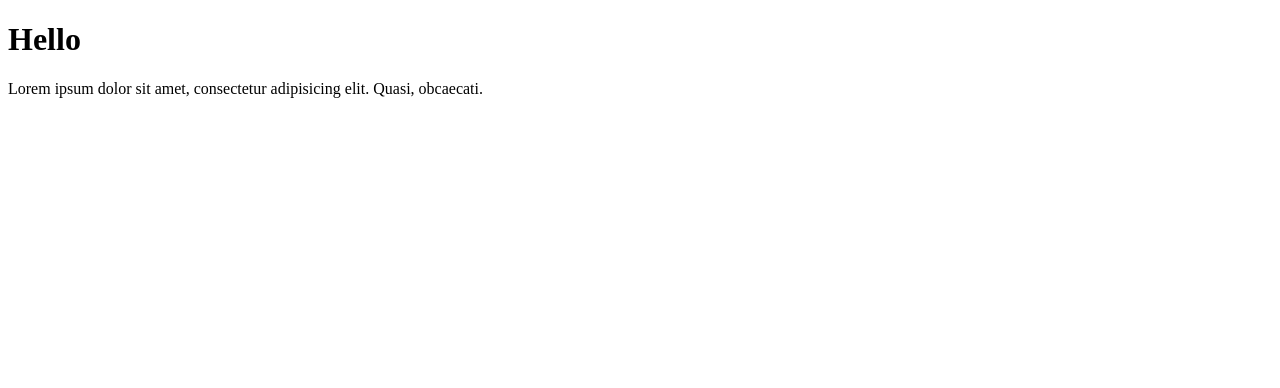
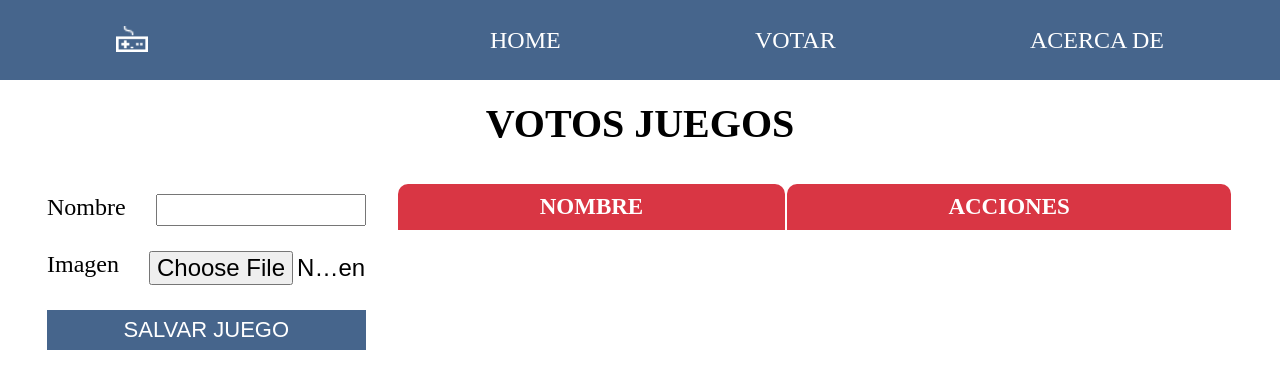
Before and after one commit to Giancarloct90/gamesSocketFE, a website built with webpack: page src/index.html in a window 1280 px wide. Built offline with nearby package versions, Linux system fonts and the light colour scheme; files whose address does not match are found by name.

Commit message:
20.10.21

```diff
--- a/src/controllers/homeCtrlr.js
+++ b/src/controllers/homeCtrlr.js
@@ -1,7 +1,55 @@
-import view from "../view/home.html";
+import view from '../view/home.html';
+import GameDAO from '../model/gameDAO';
+const gameDAO = new GameDAO();
 
 export const home = async () => {
+
+    // INIT COMPONENTS
     let div = document.createElement('div');
     div.innerHTML = view;
+    const btnSaveGame = div.querySelector('#btnSaveGame');
+    // VARIABLES
+    const nombre = div.querySelector('#nombre');
+    const image = div.querySelector('#image');
+    const tbody = div.querySelector('#tbody');
+
+    // console.log(view);
+
+    // ADD EVENT LISTNER BUTTON TO CLICK
+    btnSaveGame.addEventListener('click', async () => {
+        let res = await gameDAO.insertGame(nombre.value, image.files[0]);
+        console.log(res);
+    });
+
+    // TO RENDER GAMES
+    const renderGames = async (games) => {
+        // console.log(games);
+        let html = '';
+        games.map(game => {
+            // html = `<tr>`;
+            html += `<td>${game.nombre}</td>`;
+            html += `<td>Actulizar/Borrar</td>`;
+            // html = `<tr>`;
+            let tr = document.createElement('tr');
+            tr.innerHTML = html;
+            tbody.appendChild(tr);
+            console.log(tr);
+            html = '';
+        });
+        //<tr>
+        //<td>hello</td>
+        // <td>Actulizar/Borrar</td>
+        // </tr>
+    }
+
+    // GET ALL GAMES
+    try {
+        let res = await gameDAO.getAllGames();
+        console.log(res);
+        renderGames(res.gameDB);
+    } catch (e) {
+        console.log('Error trying to get all data');
+    }
+
     return div;
 }
--- a/src/controllers/indexCtrlr.js
+++ b/src/controllers/indexCtrlr.js
@@ -3,5 +3,5 @@ import {
 } from './homeCtrlr';
 
 export const components = {
-    home: home
+    home: home,
 }
--- a/src/index.html
+++ b/src/index.html
@@ -1,12 +1,28 @@
 <!DOCTYPE html>
 <html lang="en">
+
 <head>
     <meta charset="UTF-8">
     <meta http-equiv="X-UA-Compatible" content="IE=edge">
     <meta name="viewport" content="width=device-width, initial-scale=1.0">
     <title>Document</title>
 </head>
+
 <body>
+    <header class="navBar">
+        <nav class="navBarNav">
+            <div class="navBarLogo">
+                <img src="./asset/icon/logo.png" alt="">
+            </div>
+            <ul class="navBarULinks">
+                <li><a href="">HOME</a></li>
+                <li><a href="">VOTAR</a></li>
+                <li><a href="">ACERCA DE</a></li>
+            </ul>
+        </nav>
+    </header>
+
     <div id="contentDiv"></div>
 </body>
+
 </html>
--- a/src/main.js
+++ b/src/main.js
@@ -4,6 +4,7 @@ import {
     routes
 } from './routes/routes';
 import './index';
+import './style/style.css'
 
 routes(window.location.hash);
 window.addEventListener('hashchange', async () => {
--- /dev/null
+++ b/src/model/gameDAO.js
@@ -0,0 +1,42 @@
+export default class GameDAO {
+    constructor() {
+        this.uri = 'http://localhost:3000/API/games';
+    }
+
+    // TO GET ALL GAMES
+    async getAllGames() {
+        try {
+            let response = await fetch(this.uri);
+            let games = await response.json();
+            if (!games.ok) {
+                return {
+                    ok: false,
+                    message: 'Error obtener data'
+                }
+            }
+            return games;
+        } catch (e) {
+            console.log('Error Trying to get all data ', e);
+            return {
+                ok: false,
+                message: 'Error Trying to get all data'
+            }
+        }
+    }
+
+    async insertGame(nombre, image) {
+        let formData = new FormData();
+        formData.append('nombre', nombre);
+        formData.append('image', image);
+        try {
+            let response = await fetch(this.uri, {
+                method: 'POST',
+                body: formData
+            });
+            let games = await response.json();
+            return games;
+        } catch (e) {
+            console.log('Error insetar juego');
+        }
+    }
+}
--- a/src/routes/routes.js
+++ b/src/routes/routes.js
@@ -5,11 +5,16 @@ import {
 const contentDiv = document.getElementById('contentDiv');
 
 export const routes = async (route) => {
+    contentDiv.innerHTML = '';
     switch (route) {
         case '':
             contentDiv.appendChild(await components.home());
             break;
         case '#/':
+            contentDiv.appendChild(await components.home());
+            break;
+        case '#/Game':
+            contentDiv.appendChild(await components.game());
             break;
     }
 }
--- /dev/null
+++ b/src/style/_global.scss
@@ -0,0 +1,46 @@
+* {
+    margin: 0px;
+    padding: 0px;
+    box-sizing: border-box;
+}
+
+html {
+    font-size: 62.5%;
+}
+
+h1 {
+    font-size: $header1;
+}
+
+li,
+button,
+label,
+input,
+a,
+p {
+    font-size: $text;
+}
+
+h2 {
+    font-size: $header2;
+}
+
+
+h3 {
+    font-size: $header3;
+}
+
+
+h4,
+h5 {
+    font-size: $header4;
+}
+
+a {
+    color: black;
+    text-decoration: none;
+}
+
+li {
+    list-style: none;
+}
--- /dev/null
+++ b/src/style/_home.scss
@@ -0,0 +1,84 @@
+.tittleHome {
+    width: 95%;
+    margin: auto;
+
+    .titleHome {
+        text-align: center;
+        margin: 2rem;
+        font-size: 4rem;
+    }
+}
+
+.divHome {
+    width: 95%;
+    margin: auto;
+    min-height: 90vh;
+    display: flex;
+
+    .form {
+        margin: 1.5rem;
+        flex: 1 1 10rem;
+        width: 40%;
+        height: 18rem;
+        // background-color: blueviolet;
+        display: flex;
+        flex-direction: column;
+        justify-content: space-around;
+
+
+        .formNombre,
+        .formImage {
+            display: flex;
+
+            input {
+                margin-left: 3rem;
+                width: 100%;
+            }
+        }
+
+        .btnSaveGame {
+            height: 4rem;
+            border: none;
+            background-color: #46658C;
+            color: white;
+            font-size: 2.2rem;
+            cursor: pointer;
+            transition: all 0.2s ease-in;
+
+            &:hover {
+                background-color: #537db1;
+                height: 4.3rem;
+                // width: ;
+            }
+
+        }
+    }
+
+    .divTableGames {
+        margin: 1.5rem;
+        flex: 2 1 40rem;
+        width: 100%;
+        // background-color: brown;
+
+        .tableGames {
+            width: 100%;
+            border-radius: 1rem;
+            font-size: 3rem;
+            border: 1px black;
+
+            th {
+                border-top-left-radius: 1rem;
+                border-top-right-radius: 1rem;
+                background-color: #D93644;
+                color: white;
+                font-size: 2.3rem;
+                padding: 1rem;
+            }
+
+            td {
+                background-color: rgb(243, 234, 234);
+                padding: 0.8rem 2.5rem;
+            }
+        }
+    }
+}
--- /dev/null
+++ b/src/style/_navBar.scss
@@ -0,0 +1,35 @@
+.navBar {
+    background-color: #46658C;
+
+    .navBarNav {
+        min-height: 10vh;
+        padding: 2rem;
+        width: 85%;
+        margin: auto;
+        display: flex;
+        justify-content: space-between;
+        align-items: center;
+
+        .navBarLogo {
+            flex: 1 1 10rem;
+
+            img {
+                width: 3.2rem;
+                cursor: pointer;
+            }
+        }
+
+        .navBarULinks {
+            flex: 1 1 40rem;
+            display: flex;
+            justify-content: space-between;
+
+            li {
+                a {
+                    color: white;
+                }
+            }
+        }
+    }
+
+}
--- a/src/style/style.scss
+++ b/src/style/style.scss
@@ -0,0 +1,9 @@
+$header1: 2.5rem;
+$header2: 4rem;
+$header3: 3.3rem;
+$header4: 2rem;
+$text: 2.4rem;
+
+@import 'global';
+@import 'navBar';
+@import 'home';
--- a/src/view/home.html
+++ b/src/view/home.html
@@ -1,4 +1,44 @@
-<div>
-    <h1>Hello</h1>
-    <p>Lorem ipsum dolor sit amet, consectetur adipisicing elit. Quasi, obcaecati.</p>
+<!-- TITTLE -->
+<div class="tittleHome">
+    <h1 class="titleHome">VOTOS JUEGOS</h1>
 </div>
+
+<div class="divHome">
+
+    <!-- FORM -->
+    <div class="form">
+        <div class="formNombre">
+            <label for="nombre">Nombre</label>
+            <input type="text" name='nombre' id='nombre' autocomplete="off"><br>
+        </div>
+
+        <div class="formImage">
+            <label for="image">Imagen</label>
+            <input type="file" id="image" name="image"><br>
+        </div>
+        <button class="btnSaveGame" id="btnSaveGame">SALVAR JUEGO</button>
+    </div>
+
+    <!-- TABLE -->
+    <div class="divTableGames">
+        <table class="tableGames">
+            <thead>
+                <tr class="1tr">
+                    <th>NOMBRE</th>
+                    <th>ACCIONES</th>
+                </tr>
+            </thead>
+            <tbody class="tbody" id="tbody">
+
+            </tbody>
+            <!-- <tr>
+                    <td>hello</td>
+                    <td>Actulizar/Borrar</td>
+                </tr>
+                <tr>
+                    <td>hello</td>
+                <td>Actulizar/Borrar</td>
+            </tr> -->
+        </table>
+    </div>
+</div>
```
Also changed, not shown: plan.txt (added, +12 -0 lines), src/asset/icon/logo.png (added), src/asset/icon/logo.svg (added), src/style/style.css, 1 other file.
